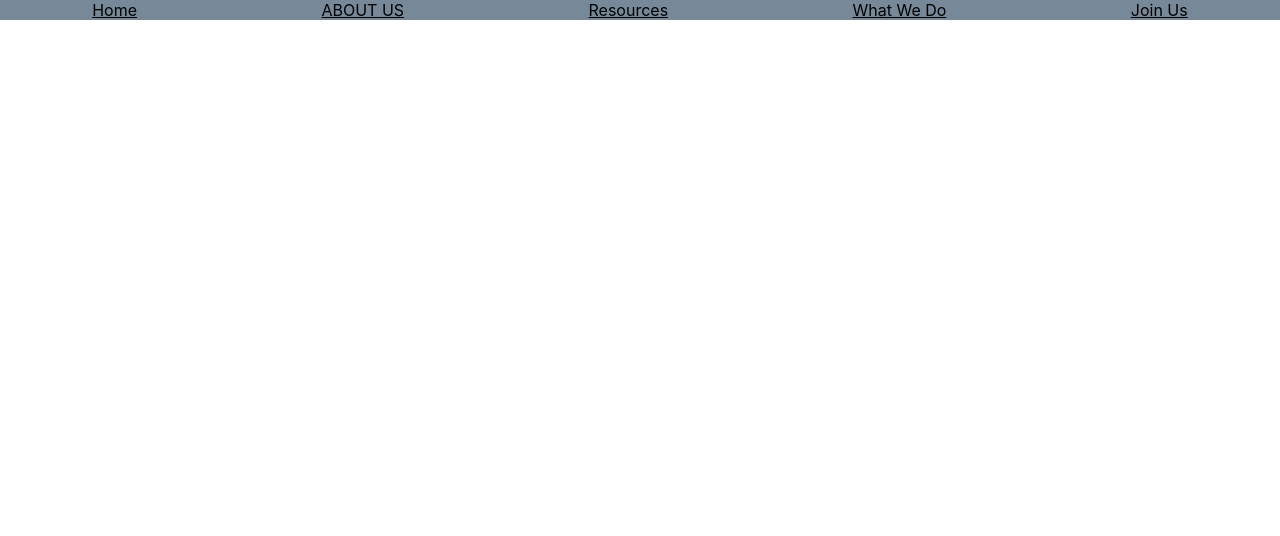
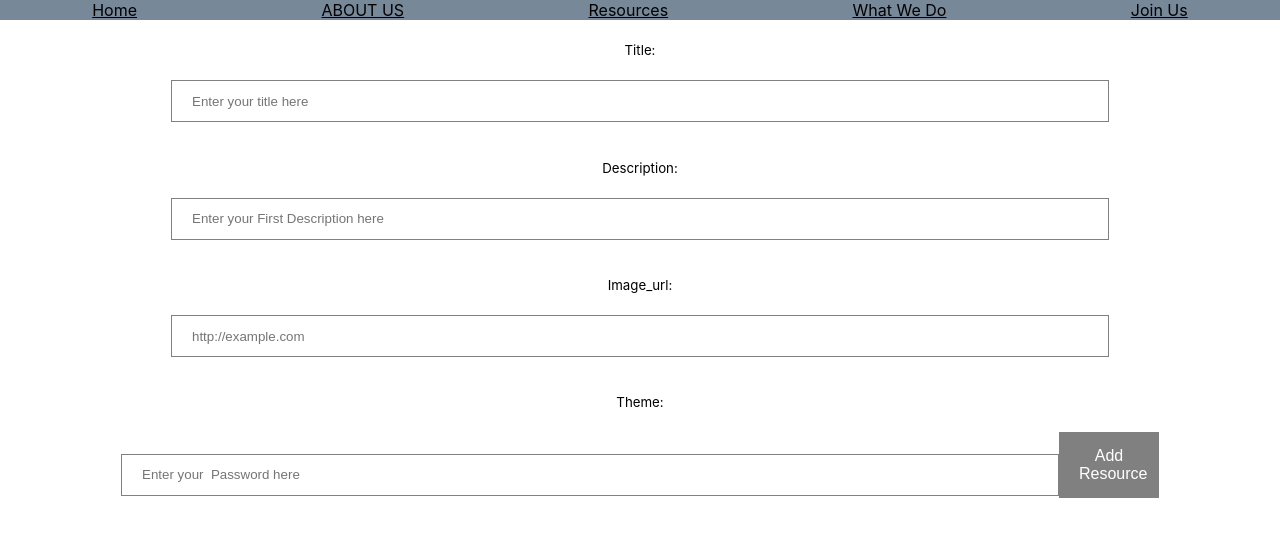
Before and after one commit to Oscarachieng/rc-ays-frontend, a React (Create React App) app: page /createresource in a window 1280 px wide. Shown: the top 536 px of the page. Built offline with nearby package versions, Linux system fonts and the light colour scheme.

Commit message:
Adds CreateMaterial component

```diff
--- a/src/App.js
+++ b/src/App.js
@@ -9,6 +9,7 @@ import Activities from './components/Activities';
 import Resources from './components/Resources';
 import Registration from './components/Registration';
 import Login from './components/Login';
+import CreateMaterial from './components/CreateMaterial';
 
 function App() {
   return (
@@ -22,7 +23,7 @@ function App() {
           <Route path='Resources' element={<Resources />}/>
           <Route path='registration' element={<Registration />}/>
           <Route path='login' element={<Login />}/>
-          <Route path='council' element={<About />}/>
+          <Route path='createresource' element={<CreateMaterial />}/>
 
         </Routes>
 
--- /dev/null
+++ b/src/components/CreateMaterial.js
@@ -0,0 +1,100 @@
+import React, { useState } from "react";
+import { Link, useNavigate } from "react-router-dom";
+
+function CreateMaterial() {
+  const [title, setTitle] = useState("");
+  const [description, setDescription] = useState("");
+  const [imag_url, setImage_url] = useState("");
+  const [theme, setTheme] = useState("");
+  const [errors, setErrors] = useState([]);
+
+  const navigate = useNavigate();
+
+  async function handleSubmitClick(event) {
+    event.preventDefault();
+
+    const formData = {
+      title: title,
+      description: description,
+      imag_url: imag_url,
+      theme: theme,
+    };
+    const response = await fetch(
+      "https://phase-3-sinatra-project.herokuapp.com/login",
+      {
+        method: "POST",
+        headers: {
+          "Content-Type": "application/json",
+          Accept: "application/json",
+        },
+        body: JSON.stringify(formData),
+      }
+    );
+    //response.json() returns a Promise, we must await it
+    const data = await response.json();
+
+    if (response.ok) {
+      console.log("Memebr created:", data);
+      setTitle("");
+      setDescription("");
+      setImage_url("");
+      setTheme("");
+      navigate("/resources");
+    } else {
+      setErrors(data.errors);
+    }
+  }
+
+  return (
+    <div className="registration">
+      {errors.length > 0 && (
+        <ul style={{ color: "red" }}>
+          {errors.map((error) => (
+            <li key={error}>{error}</li>
+          ))}
+        </ul>
+      )}
+      <form onSubmit={handleSubmitClick}>
+        <h5>Title:</h5>
+        <input
+          type="text"
+          name="title"
+          onChange={(event) => setTitle(event.target.value)}
+          value={title}
+          placeholder="Enter your title here"
+          required
+        />
+        <h5>Description:</h5>
+        <input
+          type="text"
+          name="description"
+          onChange={(event) => setDescription(event.target.value)}
+          value={description}
+          placeholder="Enter your First Description here"
+          required
+        />
+        <h5>Image_url:</h5>
+        <input
+          type="url"
+          name="imag_url"
+          onChange={(event) => setImage_url(event.target.value)}
+          value={imag_url}
+          placeholder="http://example.com"
+          required
+        />
+        <h5>Theme:</h5>
+        <input
+          type="text"
+          name="theme"
+          onChange={(event) => setTheme(event.target.value)}
+          value={theme}
+          placeholder="Enter your  Password here"
+          required
+        />
+        <button type="submit">Add Resource</button>
+      </form>
+    </div>
+  );
+}
+
+export default CreateMaterial;
--- a/src/components/Login.js
+++ b/src/components/Login.js
@@ -40,7 +40,7 @@ function Login() {
     }
   }
   return (
-    <>
+    <div className="registration">
       {errors.length > 0 && (
         <ul style={{ color: "red" }}>
           {errors.map((error) => (
@@ -76,7 +76,7 @@ function Login() {
           <Link to={"/registration"}>Sign Up</Link>
         </span>
       </p>
-    </>
+    </div>
   );
 }
 
--- a/src/components/Navbar.js
+++ b/src/components/Navbar.js
@@ -14,7 +14,7 @@ const Navbar = () => {
     console.log("oSCAR")
   return (
     <nav className="navs">
-      <NavLink exact to="/" style={isActiveLink} >
+      <NavLink exact to="/" style={isActiveLink} end>
         Home
       </NavLink>
 
```
